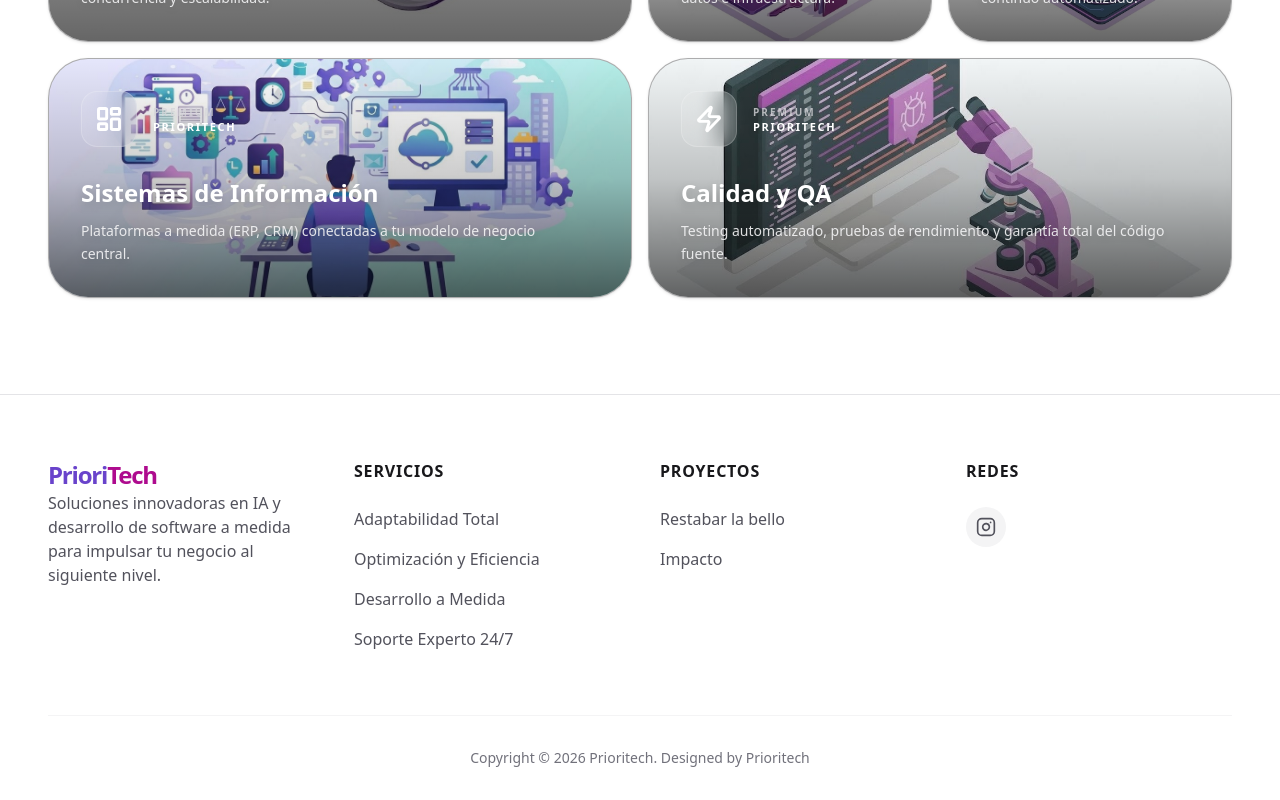
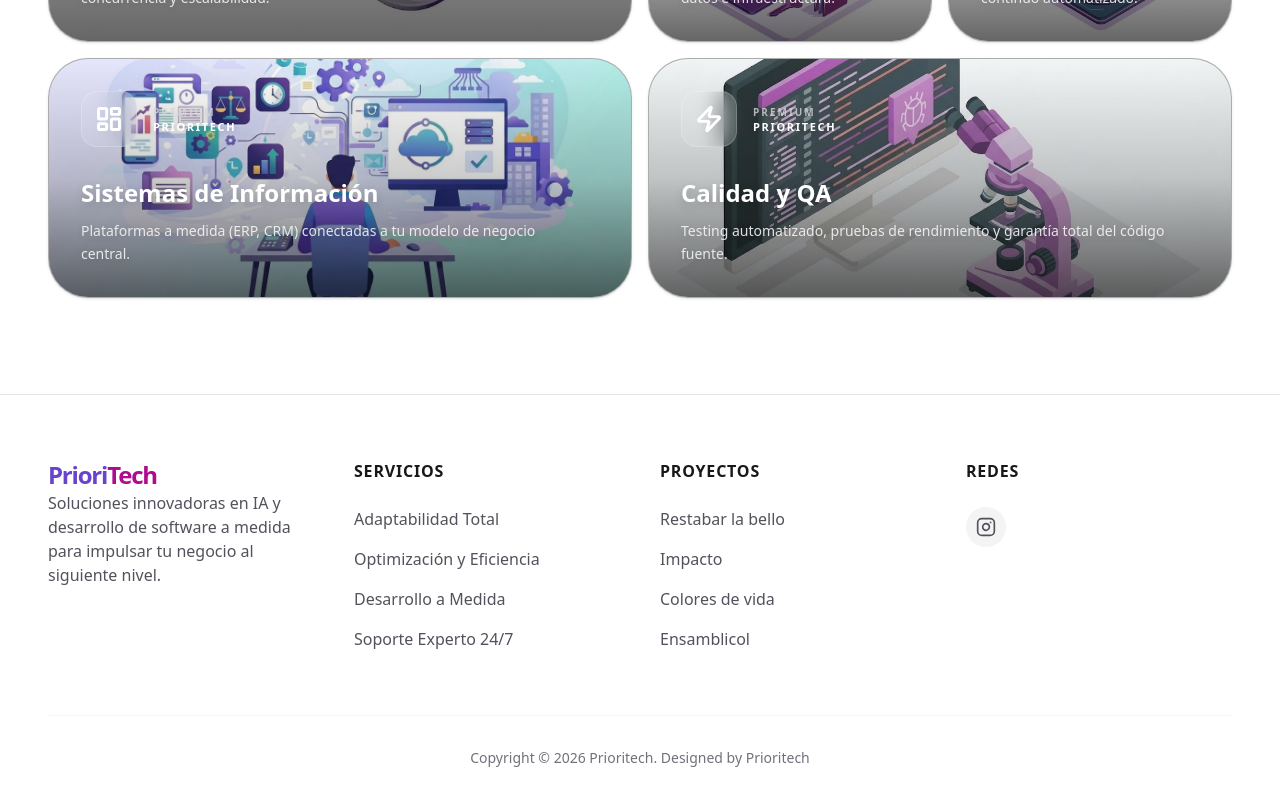
Before and after one commit to lionezel/next-front, a Next.js app: page / in a window 1280 px wide. Shown: the part 2427-3227 px from the top of the page. Built offline with nearby package versions, Linux system fonts and the light colour scheme.

Commit message:
feat(footer): se implemento los dos proyectos faltantes

```diff
--- a/src/components/ui/Footer.tsx
+++ b/src/components/ui/Footer.tsx
@@ -34,6 +34,8 @@ export default function Footer() {
                         <ul className="space-y-4 text-zinc-600">
                             <li>Restabar la bello</li>
                             <li>Impacto</li>
+                            <li>Colores de vida</li>
+                            <li>Ensamblicol</li>
                         </ul>
                     </div>
 
```
